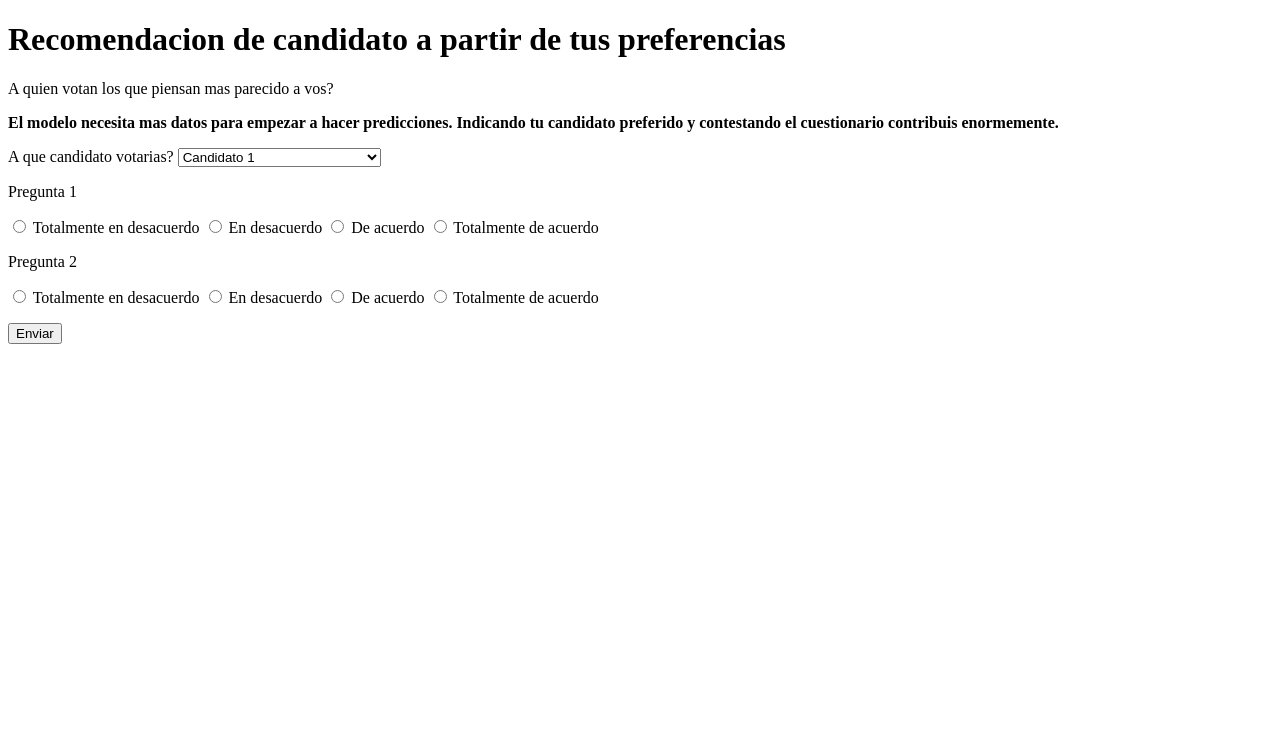
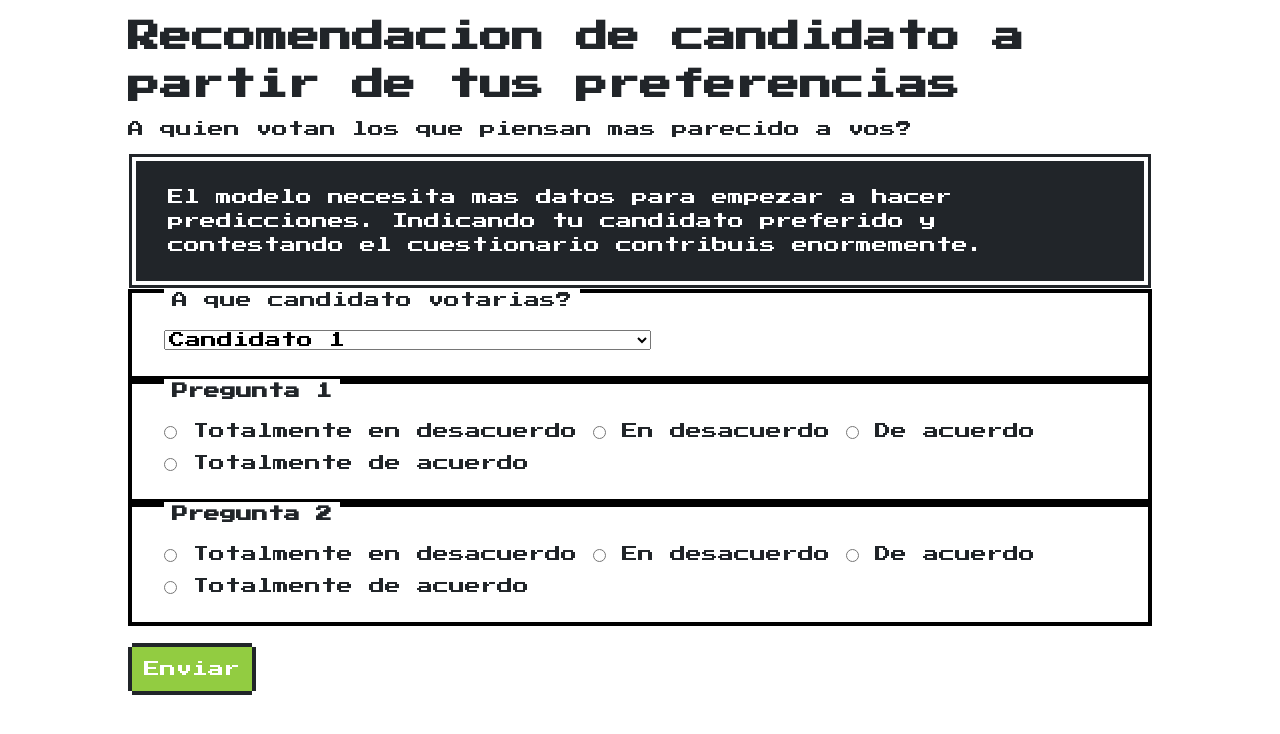
Before and after one commit to johnblanco/predictor_electoral, a Flask app: page / in a window 1280 px wide. Shown: the top 734 px of the page. Run offline with Flask 2, Linux system fonts and the light colour scheme.

Commit message:
Primera version del estilo

```diff
--- a/predictor_pol/templates/main.html
+++ b/predictor_pol/templates/main.html
@@ -2,26 +2,49 @@
 <html>
 <head>
     <title>Predictor de candidato</title>
+
+    <link href="https://unpkg.com/nes.css/css/nes.min.css" rel="stylesheet" /> <!-- nes style framework -->
+    <link href="https://fonts.googleapis.com/css?family=Press+Start+2P" rel="stylesheet"> <!-- fuente -->
+    <link href="style.css" rel="stylesheet">
+
+    <style>
+    	body{
+			family-font: "Press Start 2P";
+			padding: 1% 10% 1% 10%;
+		}
+
+		.is-dark{
+			margin-bottom: 2%;
+		}
+
+		.nes-btn{
+			margin-top: 2%;
+		}
+	</style>
+
 </head>
 <body>
 
 <h1>Recomendacion de candidato a partir de tus preferencias</h1>
 <p>A quien votan los que piensan mas parecido a vos?</p>
 
-<p><strong>El modelo necesita mas datos para empezar a hacer predicciones.
-    Indicando tu candidato preferido y contestando el cuestionario contribuis enormemente.</strong></p>
+<div class="nes-container is-dark"><p>El modelo necesita mas datos para empezar a hacer predicciones.
+    Indicando tu candidato preferido y contestando el cuestionario contribuis enormemente.</p></div>
 
 <form method="post" action="/">
-    <label>A que candidato votarias?</label>
+	<div class="nes-container with-title">
+    <label class="title">A que candidato votarias?</label>
 
     <select required name="candidato">
         {% for c in candidatos %}
             <option value="{{loop.index}}">{{c}}</option>
         {% endfor %}
     </select>
+	</div>
 
     {% for p in preguntas %}
-    <p>{{p}}</p>
+    <div class="nes-container with-title">
+    <h2 class="title">{{p}}</h2>
     <label>
         <span>
         <input name="pregunta_{{loop.index}}" type="radio" value="0" required>
@@ -46,9 +69,10 @@
         Totalmente de acuerdo
         </span>
     </label>
+	</div>
     {% endfor %}
 
-    <p><input type="submit" value="Enviar"></p>
+    <p><input type="submit" value="Enviar" class="nes-btn is-success"></p>
 </form>
 
 </body>
```
